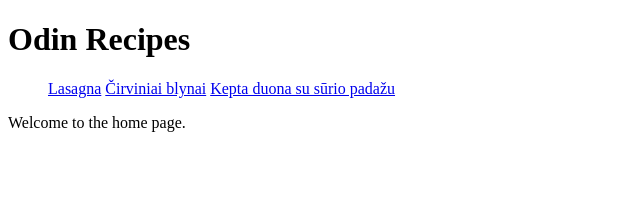
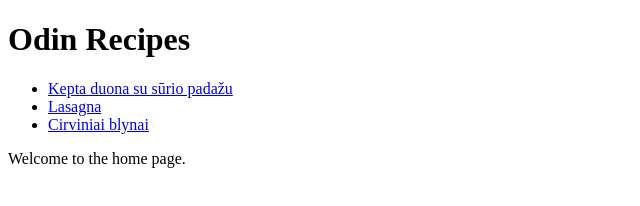
Before and after one commit to kniskiukas/odin-recipes, a plain HTML site: page index.html in a window 1280 px wide. Shown: the whole page, without its empty margins (0-640 px from the left). Drawn offline with Linux system fonts and the light colour scheme.

Commit message:
main page wasnt displaying a list of links

```diff
--- a/index.html
+++ b/index.html
@@ -7,9 +7,9 @@
 <body>
     <h1>Odin Recipes</h1>
     <ul>
-        <a href = "recipes/lasagna.html">Lasagna</a>
-        <a href = "recipes/cirviniai_blynai.html">Čirviniai blynai</a>
-        <a href = "recipes/kepta_duona.html">Kepta duona su sūrio padažu</a>
+        <li><a href = "recipes/kepta_duona.html">Kepta duona su sūrio padažu</a></li>
+        <li><a href = "recipes/lasagna.html">Lasagna</a></li>
+        <li><a href = "recipes/cirviniai_blynai.html">Cirviniai blynai</a></li>
     </ul>
     <p>Welcome to the home page.</p>
 </html>
```
